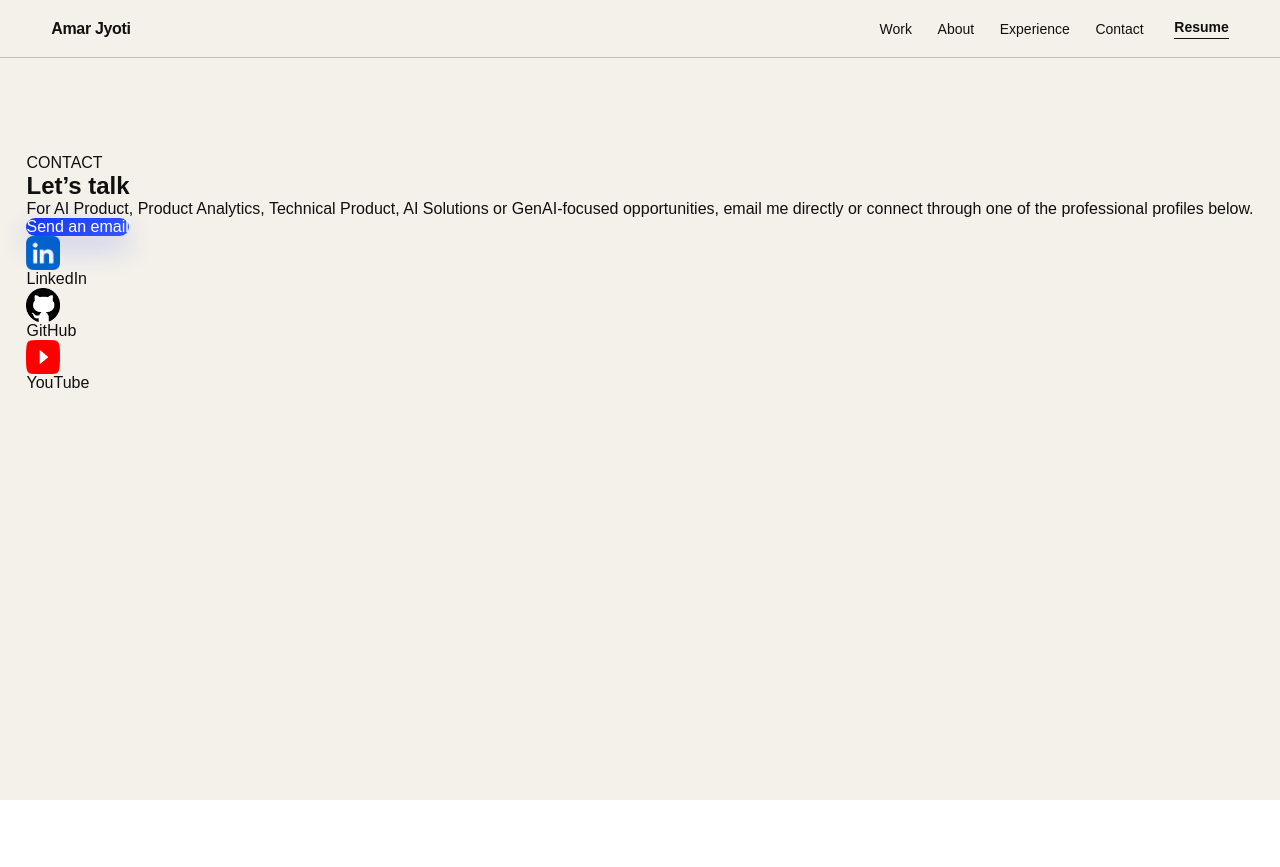
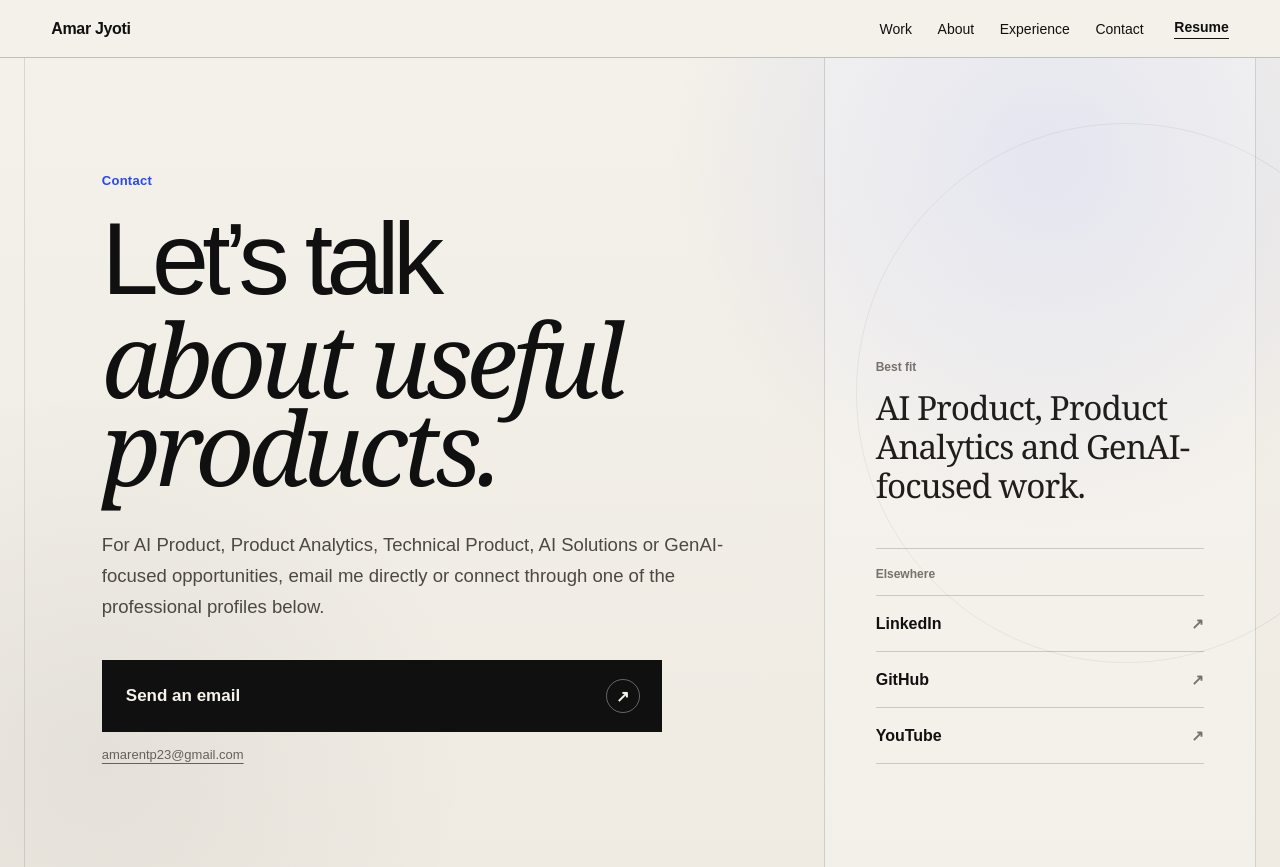
Before and after one commit to Amar-cmd/portfolio, a Next.js app: page /contact in a window 1280 px wide. Before the commit the page ends 800 px from the top, so only its background shows below. Built offline with nearby package versions, Linux system fonts and the light colour scheme.

Commit message:
Redesign contact page with editorial layout

```diff
--- a/components/ContactSection.tsx
+++ b/components/ContactSection.tsx
@@ -1,9 +1,9 @@
 "use client";
 
-import Image from "next/image";
 import { motion } from "motion/react";
 import { ContactSocialLink } from "@/data/siteData";
 import { revealUp, staggerContainer, staggerItem } from "@/lib/motion";
+import styles from "./ContactSection.module.css";
 
 type ContactSectionProps = {
   data: {
@@ -18,32 +18,66 @@ type ContactSectionProps = {
 export default function ContactSection({ data }: ContactSectionProps) {
   return (
     <motion.section
-      className="contact-page-section contact-page-section-simple"
+      className={styles.section}
       variants={revealUp}
       initial="hidden"
       animate="visible"
     >
+      <div className={styles.frame}>
         <motion.div
-        className="contact-simple-card"
+          className={styles.main}
           variants={staggerContainer}
           initial="hidden"
           animate="visible"
         >
-        <motion.div className="contact-simple-copy" variants={staggerItem}>
-          <span className="contact-simple-kicker">CONTACT</span>
-          <h1>{data.heading}</h1>
-          <p>{data.description}</p>
-        </motion.div>
+          <motion.p className={styles.kicker} variants={staggerItem}>
+            Contact
+          </motion.p>
+
+          <motion.h1 className={styles.title} variants={staggerItem}>
+            <span>{data.heading}</span>
+            <em>about useful products.</em>
+          </motion.h1>
+
+          <motion.p className={styles.description} variants={staggerItem}>
+            {data.description}
+          </motion.p>
 
           <motion.a
             variants={staggerItem}
-          className="resume-button contact-email-button"
+            className={styles.emailButton}
+            href={`mailto:${data.recipientEmail}`}
+            whileTap={{ scale: 0.99 }}
+          >
+            <span>{data.emailLabel}</span>
+            <span className={styles.emailArrow} aria-hidden="true">
+              ↗
+            </span>
+          </motion.a>
+
+          <motion.a
+            variants={staggerItem}
+            className={styles.emailAddress}
             href={`mailto:${data.recipientEmail}`}
           >
-          {data.emailLabel}
+            {data.recipientEmail}
           </motion.a>
+        </motion.div>
 
-        <motion.div className="contact-simple-socials" variants={staggerContainer}>
+        <motion.aside
+          className={styles.aside}
+          variants={staggerContainer}
+          initial="hidden"
+          animate="visible"
+        >
+          <motion.div className={styles.asideIntro} variants={staggerItem}>
+            <span className={styles.asideLabel}>Best fit</span>
+            <p>AI Product, Product Analytics and GenAI-focused work.</p>
+          </motion.div>
+
+          <motion.div className={styles.socialBlock} variants={staggerItem}>
+            <span className={styles.socialLabel}>Elsewhere</span>
+            <div className={styles.socialList}>
               {data.socialLinks.map((link) => (
                 <motion.a
                   key={link.ariaLabel}
@@ -51,23 +85,19 @@ export default function ContactSection({ data }: ContactSectionProps) {
                   target="_blank"
                   rel="noreferrer"
                   aria-label={link.ariaLabel}
-              className="contact-simple-social-link"
-              variants={staggerItem}
-              whileHover={{ y: -3, transition: { duration: 0.18 } }}
-              whileTap={{ scale: 0.98 }}
+                  className={styles.socialLink}
+                  whileTap={{ scale: 0.99 }}
                 >
-              <Image
-                src={link.iconSrc}
-                alt={link.iconAlt}
-                width={34}
-                height={34}
-                className="contact-simple-social-icon"
-              />
                   <span>{link.ariaLabel}</span>
+                  <span className={styles.socialArrow} aria-hidden="true">
+                    ↗
+                  </span>
                 </motion.a>
               ))}
+            </div>
           </motion.div>
-      </motion.div>
+        </motion.aside>
+      </div>
     </motion.section>
   );
 }
```
Lines whose indentation alone changed are shown as unchanged.
